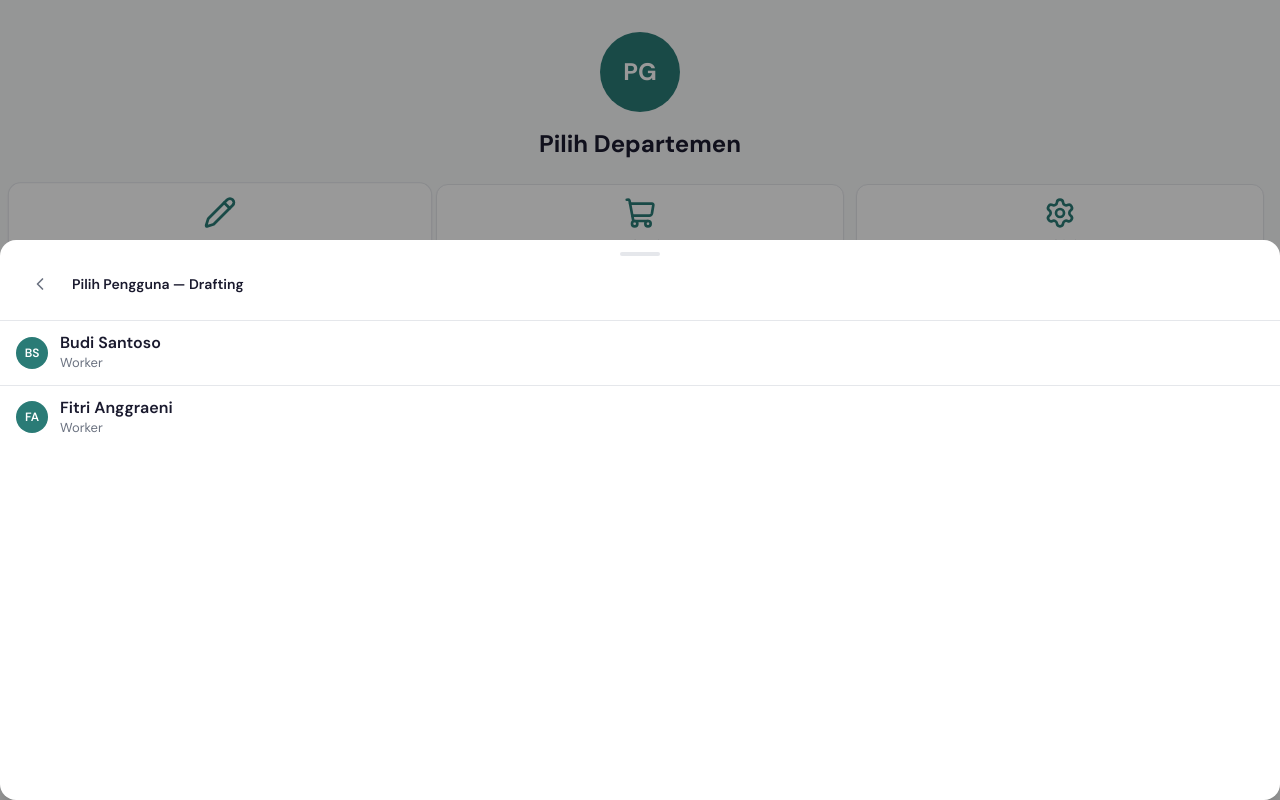
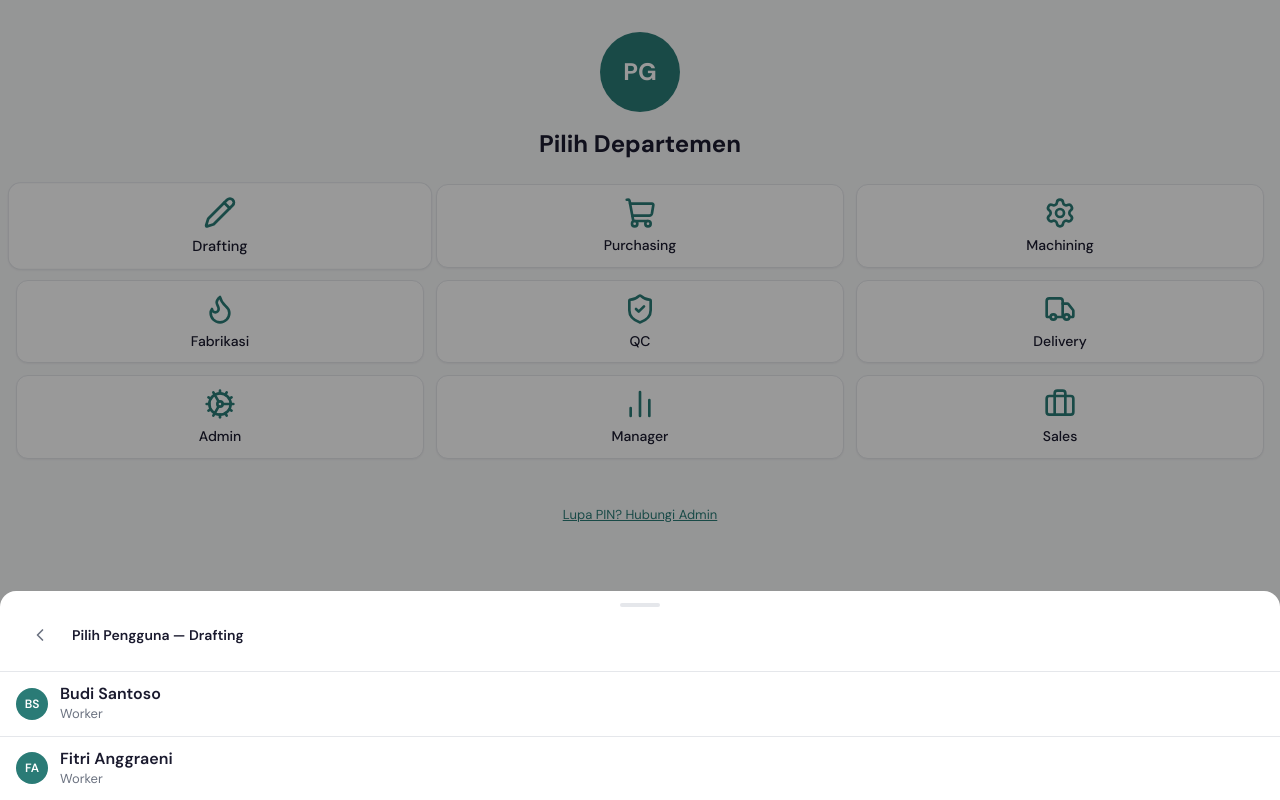
Before and after one commit to titodoni/Pogrid-1, a Next.js app: page /select-dept in a window 1280 px wide. Both pictures are taken after a click on the button "Drafting". Built offline with nearby package versions, Linux system fonts and the light colour scheme.

Commit message:
fix(OriginDrawer): content-driven height with FLIP — measure real panel height after first paint

```diff
--- a/components/ui/OriginDrawer.tsx
+++ b/components/ui/OriginDrawer.tsx
@@ -1,12 +1,17 @@
 'use client';
 
 /**
- * OriginDrawer — true FLIP animation.
+ * OriginDrawer — FLIP animation with content-driven height.
  *
- * FIRST  : panel renders at exact triggerRect (top, left, width, height)
- * LAST   : final layout = fixed bottom-0, full width, maxHeight
- * INVERT : compute translate+scale from FIRST → LAST
- * PLAY   : remove the invert transform, CSS transition does the work
+ * The panel uses height:auto + max-height so it hugs content.
+ * We measure its actual rendered size AFTER the first paint,
+ * then compute the FLIP invert transform from real dimensions.
+ *
+ * FIRST  : panel renders at bottom (identity), transition:none, opacity:0
+ *          → we measure its real rect here via useLayoutEffect
+ * INVERT : apply translate+scale to move panel to triggerRect visually
+ *          still transition:none — snap instantly to card position
+ * PLAY   : remove transform → CSS transition carries it to final position
  */
 
 import React, { useEffect, useLayoutEffect, useRef, useState } from 'react';
@@ -16,93 +21,101 @@ export interface OriginDrawerProps {
   triggerRect: DOMRect | null;
   onClose: () => void;
   children: React.ReactNode;
-  maxHeight?: string; // default '70vh'
+  /** CSS max-height for the panel. Default: '90vh' */
+  maxHeight?: string;
   className?: string;
 }
 
-type Phase = 'unmounted' | 'first' | 'play' | 'closing';
+type Phase =
+  | 'unmounted'   // not in DOM
+  | 'measure'     // in DOM at natural position, invisible — we read its size
+  | 'first'       // transform snapped to card, still no transition
+  | 'play'        // transform animating to identity
+  | 'closing';    // transform animating back to card
 
 export function OriginDrawer({
   open,
   triggerRect,
   onClose,
   children,
-  maxHeight = '70vh',
+  maxHeight = '90vh',
   className = '',
 }: OriginDrawerProps) {
-  const [phase, setPhase] = useState<Phase>('unmounted');
+  const [phase, setPhase]         = useState<Phase>('unmounted');
+  const [invertTx, setInvertTx]   = useState(0);
+  const [invertTy, setInvertTy]   = useState(0);
+  const [invertSx, setInvertSx]   = useState(1);
+  const [invertSy, setInvertSy]   = useState(1);
   const panelRef = useRef<HTMLDivElement>(null);
 
+  // Open/close state driver
   useEffect(() => {
     if (open) {
-      setPhase('first');  // render panel at card position
+      setPhase('measure');
     } else {
-      if (phase === 'play') {
-        setPhase('closing');
-        setTimeout(() => setPhase('unmounted'), 280);
-      } else {
-        setPhase('unmounted');
-      }
+      setPhase((prev) => {
+        if (prev === 'play' || prev === 'first') {
+          setTimeout(() => setPhase('unmounted'), 280);
+          return 'closing';
+        }
+        return 'unmounted';
+      });
     }
-  // eslint-disable-next-line react-hooks/exhaustive-deps
   }, [open]);
 
-  // After 'first' paint, kick to 'play' in next frame
+  // After 'measure' paint: read real rect, compute invert, snap to 'first'
   useLayoutEffect(() => {
-    if (phase === 'first') {
-      const id = requestAnimationFrame(() => setPhase('play'));
-      return () => cancelAnimationFrame(id);
-    }
-  }, [phase]);
+    if (phase !== 'measure') return;
+    if (!panelRef.current || !triggerRect) return;
 
-  if (phase === 'unmounted' || !triggerRect) return null;
+    const finalRect = panelRef.current.getBoundingClientRect();
 
-  const vh = typeof window !== 'undefined' ? window.innerHeight : 800;
-  const vw = typeof window !== 'undefined' ? window.innerWidth  : 400;
+    // centre-to-centre delta
+    const tx = triggerRect.left + triggerRect.width  / 2 - (finalRect.left + finalRect.width  / 2);
+    const ty = triggerRect.top  + triggerRect.height / 2 - (finalRect.top  + finalRect.height / 2);
+    const sx = triggerRect.width  / finalRect.width;
+    const sy = triggerRect.height / finalRect.height;
 
-  // ── LAST position: full-width bottom sheet ──────────────────────────────
-  const maxHeightPx = maxHeight.endsWith('vh')
-    ? (parseFloat(maxHeight) / 100) * vh
-    : parseFloat(maxHeight);
+    setInvertTx(tx);
+    setInvertTy(ty);
+    setInvertSx(sx);
+    setInvertSy(sy);
 
-  const finalW = vw;
-  const finalH = maxHeightPx;
-  const finalX = 0;                    // left edge
-  const finalY = vh - finalH;          // top edge of panel
+    // Snap to card (no transition) then immediately play
+    setPhase('first');
+    requestAnimationFrame(() => {
+      requestAnimationFrame(() => setPhase('play'));
+    });
+  }, [phase, triggerRect]);
 
-  // ── FIRST position: matches triggerRect exactly ─────────────────────────
-  const firstX = triggerRect.left;
-  const firstY = triggerRect.top;
-  const firstW = triggerRect.width;
-  const firstH = triggerRect.height;
+  if (phase === 'unmounted') return null;
 
-  // ── INVERT transform: how to move LAST → FIRST ─────────────────────────
-  //   panel renders at LAST dimensions; we invert it to FIRST via transform
-  const invertTX    = firstX + firstW / 2 - (finalX + finalW / 2);  // centre-to-centre
-  const invertTY    = firstY + firstH / 2 - (finalY + finalH / 2);
-  const invertScaleX = firstW / finalW;
-  const invertScaleY = firstH / finalH;
+  const isClosing = phase === 'closing';
+  const isMeasure = phase === 'measure';
+  const isFirst   = phase === 'first';
+  const isPlay    = phase === 'play';
 
   const invertTransform =
-    `translate(${invertTX.toFixed(2)}px, ${invertTY.toFixed(2)}px)` +
-    ` scale(${invertScaleX.toFixed(4)}, ${invertScaleY.toFixed(4)})`;
+    `translate(${invertTx.toFixed(2)}px, ${invertTy.toFixed(2)}px)` +
+    ` scale(${invertSx.toFixed(4)}, ${invertSy.toFixed(4)})`;
 
-  const isFirst   = phase === 'first';
-  const isClosing = phase === 'closing';
-  const isPlay    = phase === 'play';
+  // measure  : identity transform, invisible (we read size here)
+  // first    : invert transform, no transition (snap to card)
+  // play     : identity transform, transition on (animate to final)
+  // closing  : invert transform, transition on (animate back to card)
+  const panelTransform = (isFirst || isClosing)
+    ? invertTransform
+    : 'translate(0px,0px) scale(1,1)';
 
-  // During FIRST and CLOSING, apply invert; during PLAY, identity
-  const panelTransform  = (isFirst || isClosing) ? invertTransform : 'translate(0,0) scale(1,1)';
-  const panelOpacity    = (isFirst || isClosing) ? 0.5 : 1;
-  const overlayOpacity  = isPlay ? 1 : 0;
+  const hasTransition = isPlay || isClosing;
 
   return (
     <>
-      {/* Overlay */}
+      {/* Dim overlay */}
       <div
         className="fixed inset-0 z-40 bg-black/40"
         style={{
-          opacity: overlayOpacity,
+          opacity: isPlay ? 1 : 0,
           transition: 'opacity 280ms ease',
           pointerEvents: isPlay ? 'auto' : 'none',
         }}
@@ -110,33 +123,43 @@ export function OriginDrawer({
         aria-hidden="true"
       />
 
-      {/* Panel — always sized to LAST (final) dimensions */}
+      {/*
+        Outer positioning wrapper — fixed bottom-0, full width.
+        height: auto so it hugs content.
+        max-height caps it and enables internal scroll.
+      */}
       <div
         ref={panelRef}
         role="dialog"
         aria-modal="true"
-        className={[
-          'fixed z-50 bg-white rounded-2xl shadow-xl',
-          'flex flex-col overflow-hidden',
-          className,
-        ].join(' ')}
+        className={['fixed bottom-0 left-0 right-0 z-50', className].join(' ')}
         style={{
-          // LAST geometry
-          left:   finalX,
-          top:    finalY,
-          width:  finalW,
-          height: finalH,
+          // Content-driven sizing
+          height:    'auto',
+          maxHeight,
           // FLIP transform
-          transform:      panelTransform,
+          transform:       panelTransform,
           transformOrigin: 'center center',
-          opacity:   panelOpacity,
-          transition: isFirst
-            ? 'none'   // no transition on first frame — snap to card
-            : 'transform 320ms cubic-bezier(0.34, 1.2, 0.64, 1), opacity 240ms ease',
+          // Visibility
+          opacity: isMeasure ? 0 : 1,
+          // Transition only on play + closing
+          transition: hasTransition
+            ? 'transform 320ms cubic-bezier(0.34, 1.2, 0.64, 1), opacity 240ms ease'
+            : 'none',
           willChange: 'transform, opacity',
         }}
       >
-        {children}
+        {/*
+          Inner layout wrapper — owns the visual chrome + flex column.
+          Separate from the transform wrapper so content is never distorted
+          by scale during the animation.
+        */}
+        <div
+          className="bg-white rounded-t-2xl shadow-xl flex flex-col overflow-hidden"
+          style={{ maxHeight }}
+        >
+          {children}
+        </div>
       </div>
     </>
   );
```
